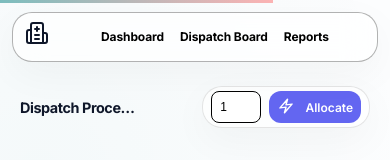
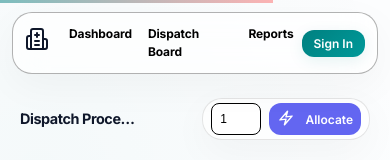
Before and after one commit to Moueen-Togarvi/Asset-management, a SvelteKit app: page /dispatch in a window 390 px wide. Shown: the top 160 px of the page. Built offline with nearby package versions, Linux system fonts and the light colour scheme; no server answers; the database is empty.

Commit message:
UI Fix: Unhide Sign In button on mobile

```diff
--- a/src/routes/+layout.svelte
+++ b/src/routes/+layout.svelte
@@ -281,7 +281,13 @@
 			display: none;
 		}
 		.user-profile {
-			display: none;
+			display: block; /* Show Sign In on mobile */
+		}
+		.user-profile .premium-btn {
+			padding: 6px 12px; /* Smaller button */
+			font-size: 0.75rem;
+			gap: 4px;
+			white-space: nowrap;
 		}
 	}
 
```
